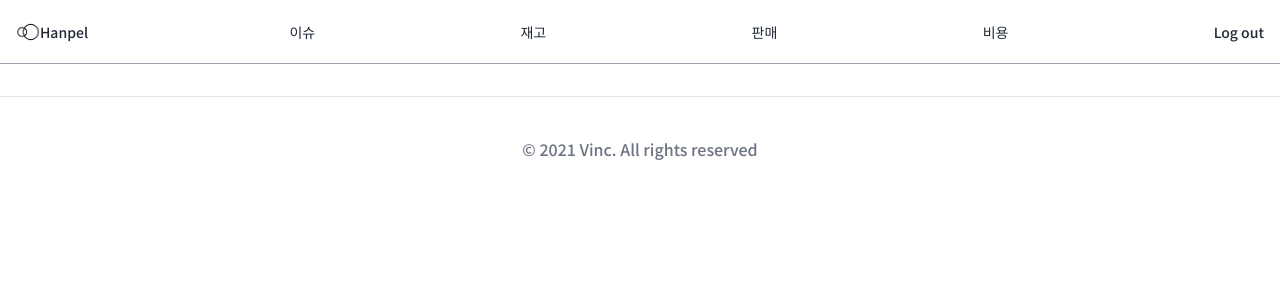
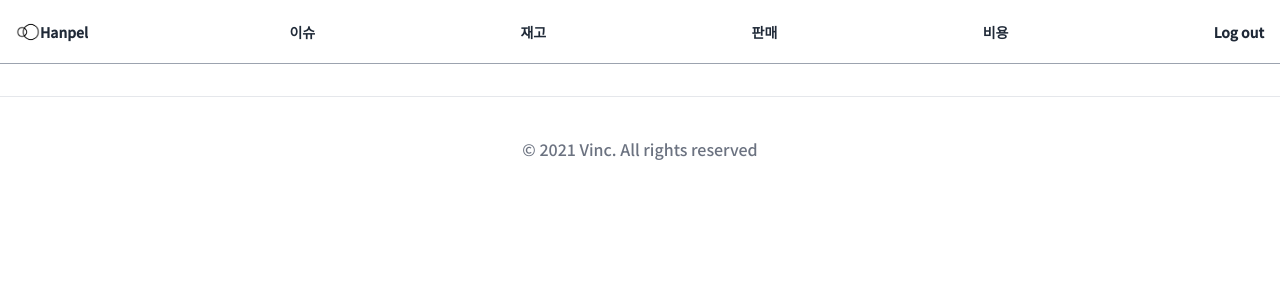
Before and after one commit to vincent0122/pythonSheet, a Django app: page /issues/intro/ in a window 1280 px wide. Shown: the top 300 px of the page. Run offline with Django 3.2, Linux system fonts and the light colour scheme; the visitor is signed in with stand-in values (Sample User, id 1); style sheets or scripts are compiled from the project's sources; some libraries are stand-ins or nearby versions.

Commit message:
font bold

```diff
--- a/templates/partials/nav.html
+++ b/templates/partials/nav.html
@@ -1,6 +1,6 @@
 {% load static %}
 
-<ul class="font-sans-kr flex mx-4 justify-between w-screen items-center text-sm font-medium">
+<ul class="flex mx-4 justify-between w-screen items-center text-sm font-bold">
 	{% if user.is_authenticated %}
 	<div class="dropdown">
 		<a href="{% url 'core:home' %}" class="flex items-center">
```
